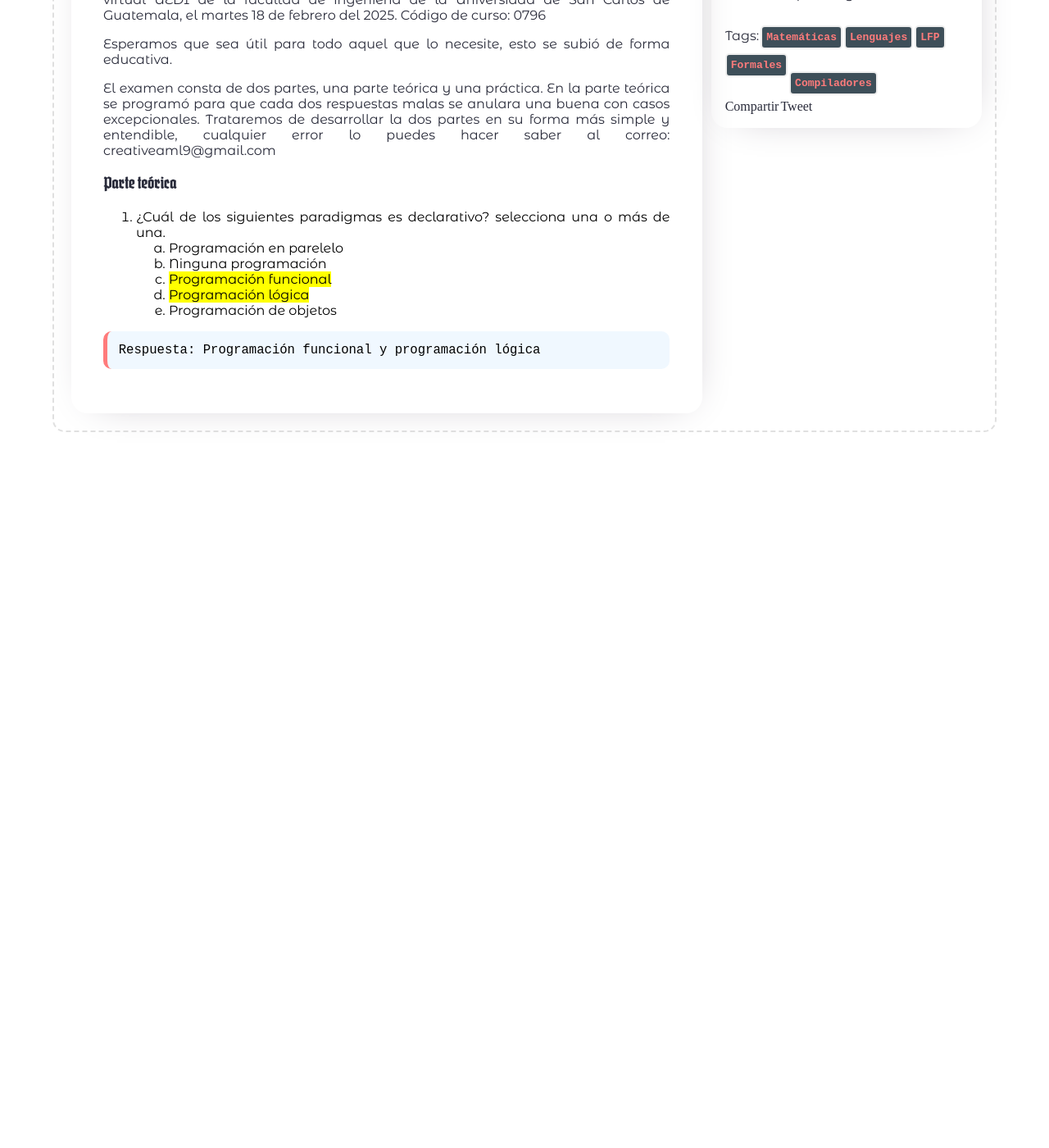
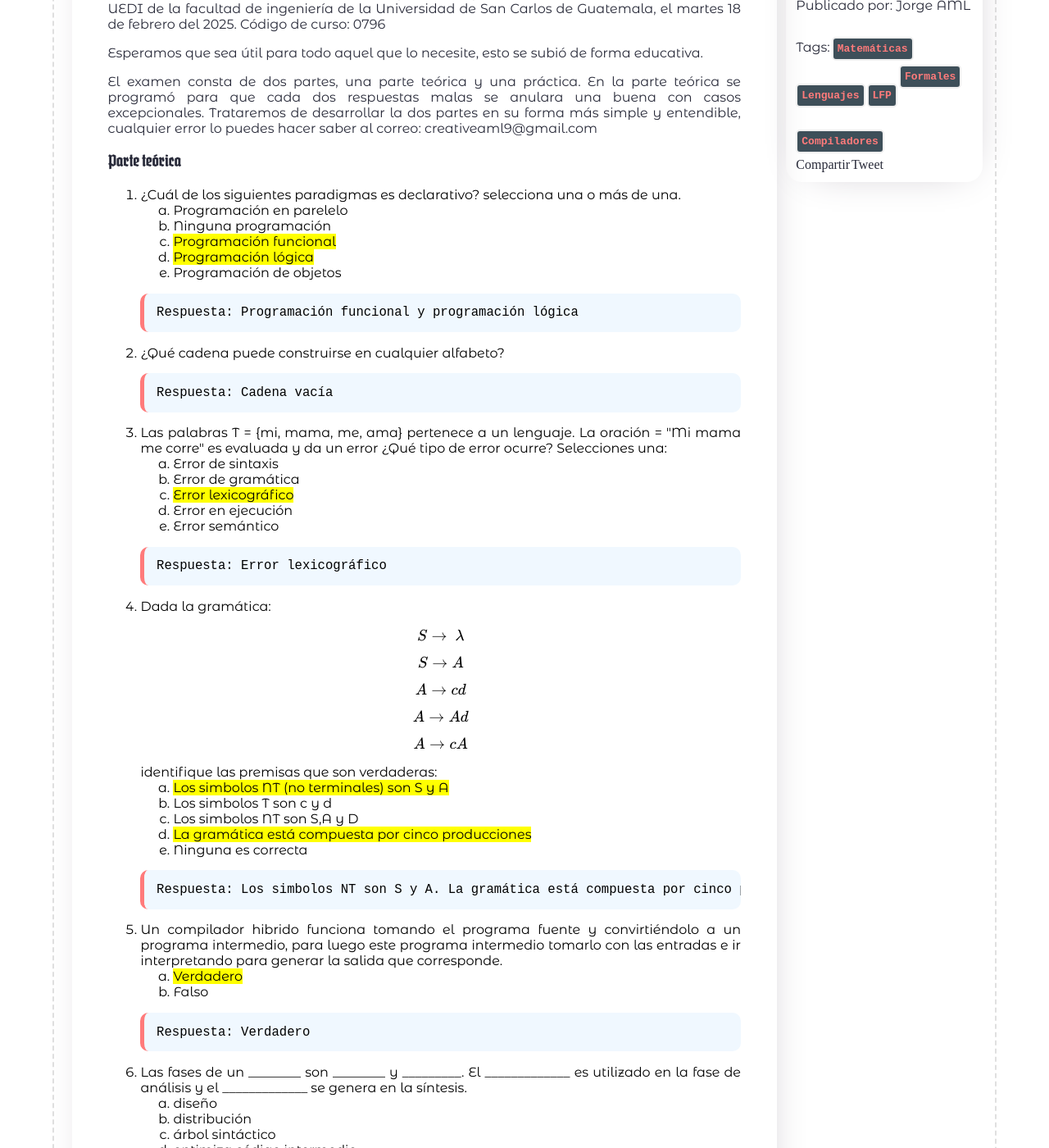
Before and after one commit to jorgeAML/creativeaml, a Jekyll site: the page built from blog_posts/22-05-2025.md, in a window 1280 px wide and 1400 px high, scrolled down 270 px. Shown: the whole window at 82% size. Built offline with Jekyll 4.4.1, drawn with Linux system fonts in a browser that asks for light colours; some web fonts are replaced; a script that is not in the unit is left out; comment, search, counter and statistics services are not loaded; before the commit the page ends 900 px from its top, so only the background shows below that; some of the changed text lies outside the part shown.

Commit message:
Nuevos articulos

```diff
--- a/_layouts/blog.html
+++ b/_layouts/blog.html
@@ -20,17 +20,7 @@
               <div class="izq">
                 <div class="izq-container card-design-1">
                   <button class="button-simple-2"><a href="/">Regresar al inicio</a></button>
-                  <script async src="https://pagead2.googlesyndication.com/pagead/js/adsbygoogle.js?client=ca-pub-4213105396908336"
-                      crossorigin="anonymous"></script>
-                      <ins class="adsbygoogle"
-                      style="display:block; text-align:center;"
-                      data-ad-layout="in-article"
-                      data-ad-format="fluid"
-                      data-ad-client="ca-pub-4213105396908336"
-                      data-ad-slot="5286248559"></ins>
-                  <script>
-                      (adsbygoogle = window.adsbygoogle || []).push({});
-                  </script>
+
                   {{page.content}}
                 </div>
               </div>
--- a/blog_posts/22-05-2025.md
+++ b/blog_posts/22-05-2025.md
@@ -35,5 +35,47 @@ tag5: Compiladores
             <li><mark>Programación lógica</mark></li>
             <li>Programación de objetos</li>
         </ol>
+    <pre>Respuesta: Programación funcional y programación lógica</pre>
+    <li>¿Qué cadena puede construirse en cualquier alfabeto?</li>
+    <pre>Respuesta: Cadena vacía</pre>
+    <li>Las palabras T = {mi, mama, me, ama} pertenece a un lenguaje. La oración = "Mi mama me corre" es evaluada y da un error ¿Qué tipo de error ocurre? Selecciones una:</li>
+        <ol type="a">
+            <li>Error de sintaxis</li>
+            <li>Error de gramática </li>
+            <li><mark>Error lexicográfico</mark> </li>
+            <li>Error en ejecución </li>
+            <li>Error semántico </li>
+        </ol>
+        <pre>Respuesta: Error lexicográfico</pre>
+    <li>Dada la gramática: \[S \rightarrow\ \lambda\] \[S \rightarrow A\] \[A \rightarrow cd\] \[A \rightarrow Ad\] \[A \rightarrow cA\] identifique las premisas que son verdaderas:</li>
+        <ol type="a">
+            <li><mark>Los simbolos NT (no terminales) son S y A</mark></li>
+            <li>Los simbolos T son c y d</li>
+            <li>Los simbolos NT son S,A y D</li>
+            <li><mark>La gramática está compuesta por cinco producciones</mark></li>
+            <li>Ninguna es correcta</li>
+        </ol>
+    <pre>Respuesta: Los simbolos NT son S y A. La gramática está compuesta por cinco producciones.</pre>
+    <li>Un compilador hibrido funciona tomando el programa fuente y convirtiéndolo a un programa intermedio, para luego este programa intermedio tomarlo con las entradas e ir interpretando para generar la salida que corresponde.</li>
+        <ol type="a">
+            <li><mark>Verdadero</mark></li>
+            <li>Falso</li>
+        </ol>
+    <pre>Respuesta: Verdadero</pre>
+    <li>Las fases de un ________ son ________ y _________. El _____________ es utilizado en la fase de análisis y el _____________ se genera en la síntesis.</li>
+    <ol type ="a">
+        <li>diseño</li>
+        <li>distribución</li>
+        <li>árbol sintáctico</li>
+        <li>optimiza código intermedio</li>
+        <li>fase de diseño</li>
+        <li>fase de distribución</li>
+        <li>compilador</li>
+        <li>análisis</li>
+        <li>síntesis</li>
+        <li>código fuente</li>
+        <li>código objeto</li>
+    </ol>
+    <pre>Respueta: Las fases de un compilador son análisis y sintésis. <br>El árbol sintáctico es utilizado en la fase de análisis <br> y el código objeto se genera en la sintésis</pre>
+
 </ol>
-<pre>Respuesta: Programación funcional y programación lógica</pre>
```
Also changed, not shown: blog_posts/01-07-2025.md (added, +36 -0 lines), blog_posts/03-06-2025.md (added, +58 -0 lines).
